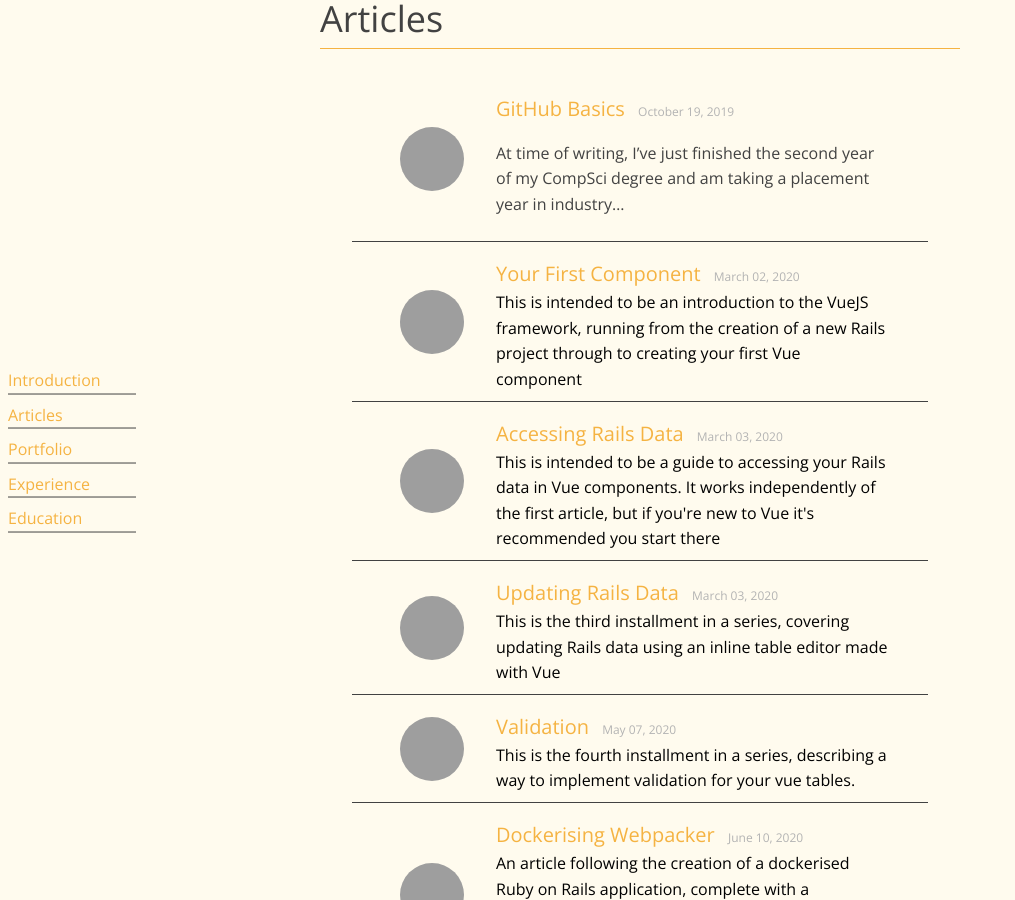
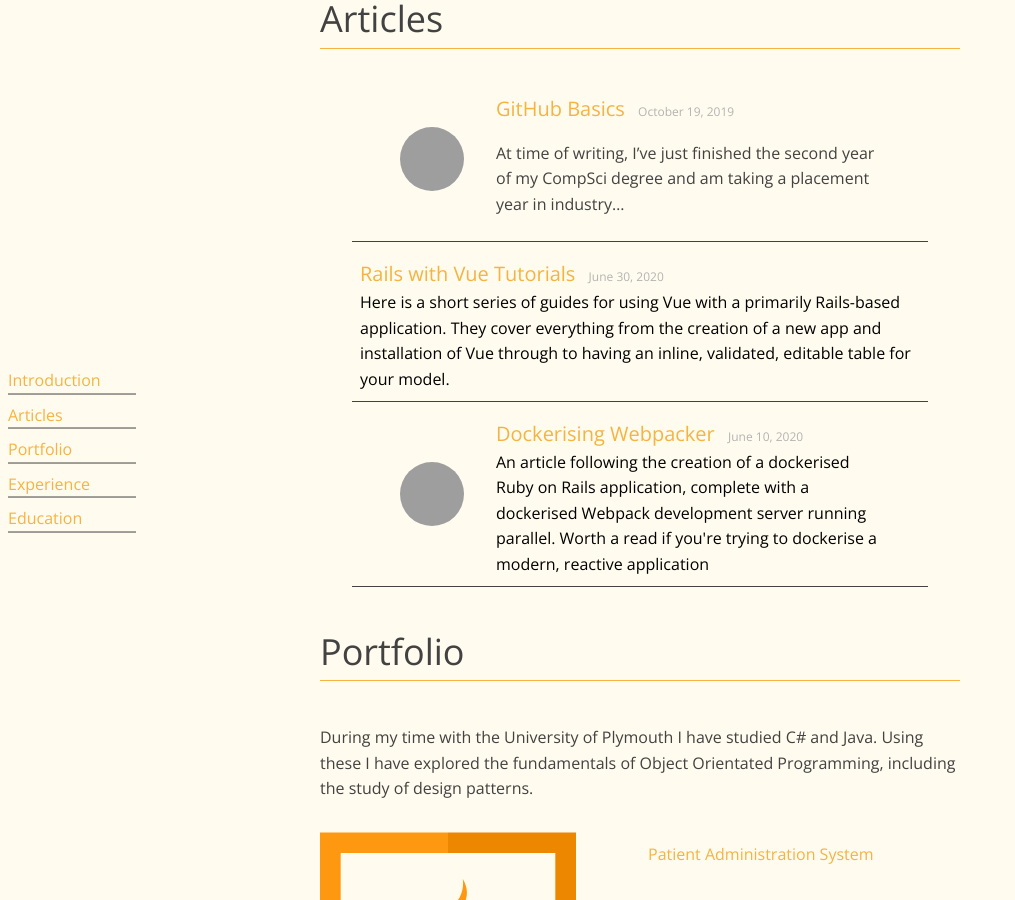
Before and after one commit to delete-44/website, a Jekyll site: the page built from index.html, in a window 1280 px wide and 900 px high, scrolled down 1451 px. Shown: the whole window, without its empty margins (0-1015 px from the left). Built offline with Jekyll 4.4.1, drawn with Linux system fonts in a browser that asks for light colours; nearby versions of some CDN libraries; grey boxes are pictures that could not be loaded.

Commit message:
Added first look at chapter layouts. Temporarily using existing post cards

```diff
--- a/_config.yml
+++ b/_config.yml
@@ -33,6 +33,8 @@ collections:
     output: true
   sections:
     output: false
+  rails-with-vue:
+    output: true
 
 # Exclude from processing.
 exclude:
--- a/_layouts/post.html
+++ b/_layouts/post.html
@@ -7,7 +7,7 @@ layout: page
     <p class='h-auto mt5-ns mt4 f-5-ns f1 tc absolute tertiary m0 w-100'>{{ page.title }}</p>
   </div>
 {% else %}
-  <p class='f0-ns f2 tertiary tc'>{{ page.title }}</p>
+  <p class='f0-ns f2 primary tc'>{{ page.title }}</p>
 {% endif %}
 
 <div class='mw8 center pv3 ph3 mb2'>
--- /dev/null
+++ b/collections/_blog-posts/02-rails-with-vue-index.html
@@ -0,0 +1,9 @@
+---
+layout: post
+title: Rails with Vue Tutorials
+custom_excerpt: Here is a short series of guides for using Vue with a primarily Rails-based application. They cover everything from the creation of a new app and installation of Vue through to having an inline, validated, editable table for your model.
+---
+
+{% for chapter in site.rails-on-vue %}
+  {% include chapter-card.html %}
+{% endfor %}
--- a/collections/_blog-posts/03-rails-with-vue-accessing-rails-data.md
+++ b/collections/_rails-with-vue/02-accessing-rails-data.md
@@ -6,7 +6,7 @@ image: https://placekitten.com/1920/1920
 custom_excerpt: This is intended to be a guide to accessing your Rails data in Vue components. It works independently of the first article, but if you're new to Vue it's recommended you start there
 ---
 
-#### This tutorial assumes you have read the first article, found [here](/blog-posts/02-rails-with-vue-your-first-component.html). If you want to skip straight to this step, pick up a copy of the code you'll need from [this](https://github.com/ctrlaltdelete44/vue-test-app/tree/chp-1) repo
+#### This tutorial assumes you have read the first article, found [here](/rails-with-vue/01-your-first-component.html). If you want to skip straight to this step, pick up a copy of the code you'll need from [this](https://github.com/ctrlaltdelete44/vue-test-app/tree/chp-1) repo
 
 ## 1. Adding a rails model
 
```
Also changed, not shown: _includes/chapter-card.html (added, +32 -0 lines), _includes/post-card.html (+10 -4 lines), collections/_blog-posts/03-dockerising-webpacker.md (renamed from collections/_blog-posts/06-dockerising-webpacker.md), collections/_rails-with-vue/01-your-first-component.md (renamed from collections/_blog-posts/02-rails-with-vue-your-first-component.md), collections/_rails-with-vue/03-updating-rails-data.md (renamed from collections/_blog-posts/04-rails-with-vue-updating-rails-data.md), collections/_rails-with-vue/04-validation.md (renamed from collections/_blog-posts/05-rails-with-vue-validation.md).
